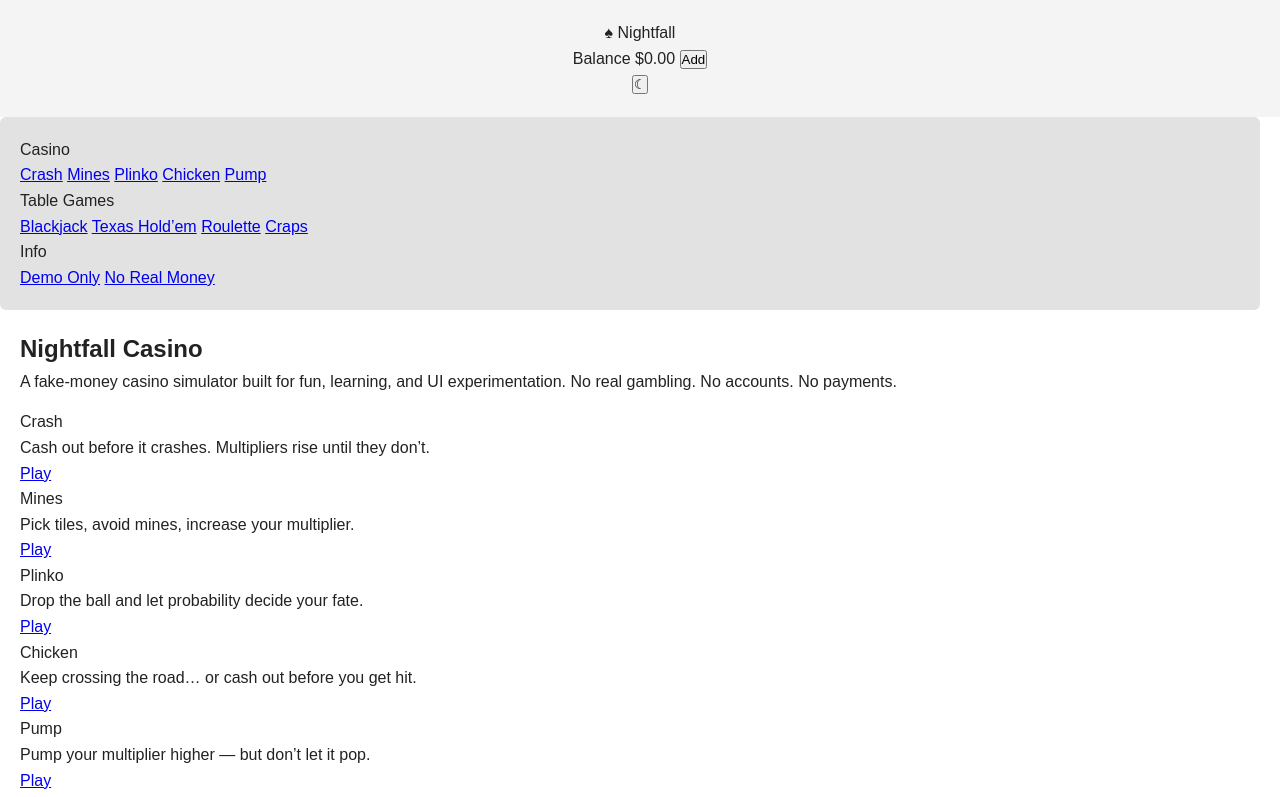
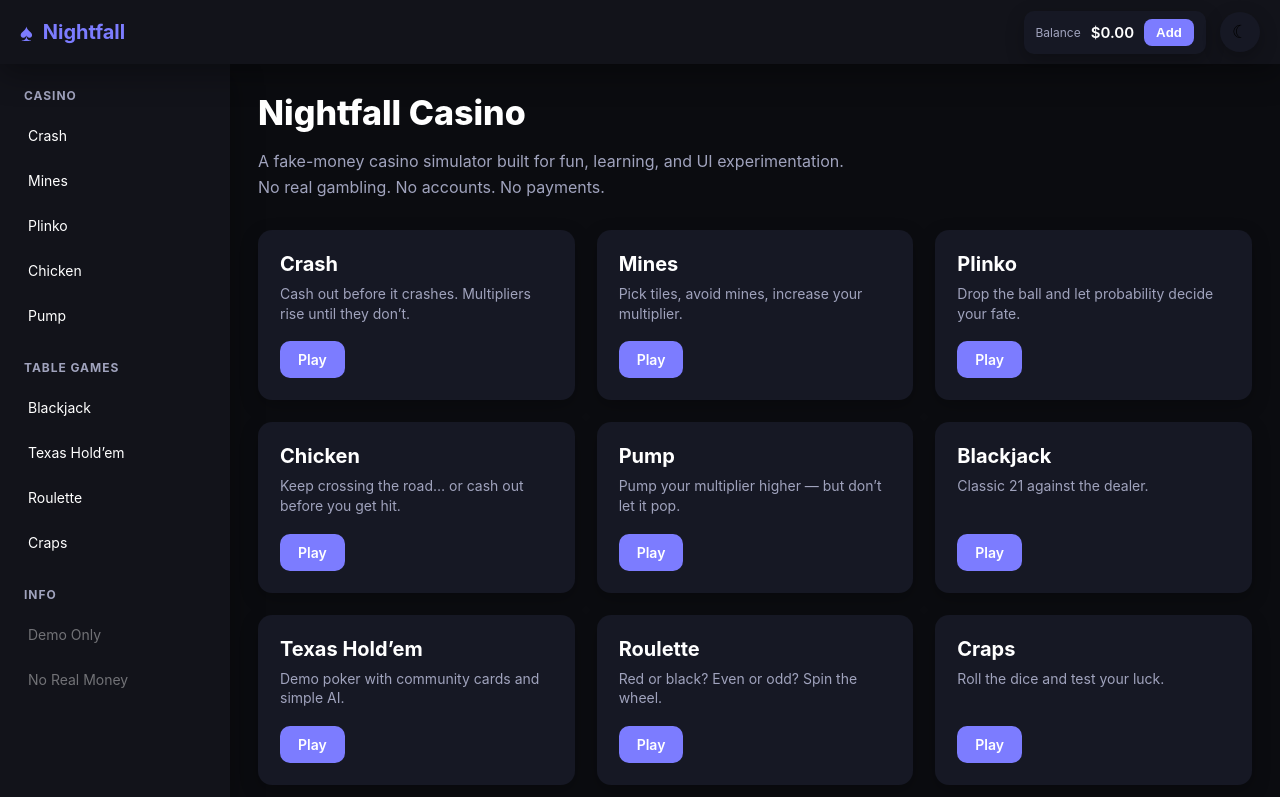
Before and after one commit to SVGlight/svglight.github.io, a plain HTML site: page index.html in a window 1280 px wide. Shown: the top 797 px of the page. Drawn offline with Linux system fonts and the light colour scheme.

Commit message:
Update style.css

```diff
--- a/style.css
+++ b/style.css
@@ -1,157 +1,358 @@
-/* Basic Reset */
+:root {
+--bg-main:#0b0c10;
+--bg-secondary:#12131a;
+--bg-card:#161824;
+--bg-hover:#1e2030;
+
+--text-main:#ffffff;
+--text-muted:#a0a3bd;
+
+--accent:#7c7cff;
+--accent-soft:#5b5fc7;
+
+--danger:#ff4d4f;
+--success:#4ade80;
+
+--border-radius:14px;
+--border-radius-sm:10px;
+
+--shadow-soft:0 10px 30px rgba(0,0,0,.35);
+--shadow-card:0 6px 18px rgba(0,0,0,.25);
+}
+
+body.light {
+--bg-main:#f3f4f8;
+--bg-secondary:#ffffff;
+--bg-card:#ffffff;
+--bg-hover:#f0f1f6;
+
+--text-main:#0b0c10;
+--text-muted:#55586f;
+
+--accent:#4f46e5;
+--accent-soft:#6366f1;
+
+--shadow-soft:0 10px 25px rgba(0,0,0,.08);
+--shadow-card:0 6px 16px rgba(0,0,0,.1);
+}
+
 * {
-  margin: 0;
-  padding: 0;
-  box-sizing: border-box;
+box-sizing:border-box;
 }
 
 body {
-  font-family: Arial, sans-serif;
-  background: #ffffff;
-  color: #222;
-  line-height: 1.6;
+margin:0;
+font-family:Inter,Segoe UI,Arial,sans-serif;
+background:var(--bg-main);
+color:var(--text-main);
+height:100vh;
+overflow:hidden;
 }
 
-header {
-  background: #f4f4f4;
-  padding: 20px;
-  text-align: center;
+#app {
+display:flex;
+flex-direction:column;
+height:100%;
 }
 
-header h1 {
-  font-size: 2em;
-  margin-bottom: 5px;
+#topbar {
+height:64px;
+display:flex;
+align-items:center;
+justify-content:space-between;
+padding:0 20px;
+background:var(--bg-secondary);
+box-shadow:var(--shadow-soft);
+z-index:5;
 }
 
-header nav a {
-  text-decoration: none;
-  color: #28a745;
-  font-weight: bold;
-  margin-right: 15px;
+.top-left {
+display:flex;
+align-items:center;
+gap:12px;
 }
 
-.container {
-  display: flex;
-  max-width: 1200px;
-  margin: 20px auto;
-  flex-wrap: wrap;
+.logo {
+display:flex;
+align-items:center;
+gap:10px;
+font-size:20px;
+font-weight:700;
+color:var(--accent);
 }
 
-aside {
-  flex: 1 1 250px;
-  background: #e2e2e2;
-  padding: 20px;
-  border-radius: 6px;
-  margin-right: 20px;
+.logo-icon {
+font-size:24px;
 }
 
-aside h2 {
-  margin-bottom: 10px;
+.top-right {
+display:flex;
+align-items:center;
+gap:14px;
 }
 
-aside ul {
-  list-style: none;
-  padding: 0;
+.wallet {
+display:flex;
+align-items:center;
+gap:10px;
+background:var(--bg-card);
+padding:8px 12px;
+border-radius:var(--border-radius-sm);
+box-shadow:var(--shadow-card);
 }
 
-aside ul li {
-  margin-bottom: 10px;
+.wallet-label {
+font-size:12px;
+color:var(--text-muted);
 }
 
-aside ul li a {
-  text-decoration: none;
-  color: #222;
-  font-weight: bold;
-  padding: 6px 10px;
-  display: block;
-  border-radius: 4px;
-  transition: background 0.2s;
+.wallet-amount {
+font-size:15px;
+font-weight:600;
 }
 
-aside ul li a:hover {
-  background: #d1d1d1;
+.wallet-add {
+background:var(--accent);
+border:none;
+color:#fff;
+padding:6px 12px;
+border-radius:8px;
+cursor:pointer;
+font-weight:600;
 }
 
-main {
-  flex: 3 1 700px;
-  padding: 20px;
-  min-width: 300px;
+.wallet-add:hover {
+background:var(--accent-soft);
 }
 
-main h2 {
-  margin-bottom: 10px;
+.theme-toggle {
+background:var(--bg-card);
+border:none;
+width:40px;
+height:40px;
+border-radius:50%;
+cursor:pointer;
+display:flex;
+align-items:center;
+justify-content:center;
+box-shadow:var(--shadow-card);
 }
 
-main p {
-  margin-bottom: 15px;
+.theme-icon {
+font-size:18px;
 }
 
-pre {
-  background: #f4f4f4;
-  padding: 10px;
-  overflow-x: auto;
-  border-left: 4px solid #333;
-  margin-bottom: 15px;
+#layout {
+flex:1;
+display:flex;
+overflow:hidden;
 }
 
-footer {
-  text-align: center;
-  padding: 15px;
-  background: #f4f4f4;
-  margin-top: 20px;
-  border-top: 1px solid #ccc;
+#sidebar {
+width:230px;
+background:var(--bg-secondary);
+box-shadow:var(--shadow-soft);
+padding:18px 14px;
+overflow-y:auto;
 }
 
-/* Next Lesson Button */
-.next-lesson {
-  margin-top: 40px;
-  text-align: right;
+.nav {
+display:flex;
+flex-direction:column;
+gap:20px;
 }
 
-.next-lesson a {
-  display: inline-block;
-  background-color: #28a745;
-  color: white;
-  text-decoration: none;
-  padding: 12px 20px;
-  border-radius: 8px;
-  font-weight: bold;
-  transition: background 0.3s;
+.nav-section {
+display:flex;
+flex-direction:column;
+gap:8px;
 }
 
-.next-lesson a:hover {
-  background-color: #218838;
+.nav-title {
+font-size:12px;
+font-weight:700;
+color:var(--text-muted);
+text-transform:uppercase;
+letter-spacing:.08em;
+padding:6px 10px;
 }
 
-.next-lesson .arrow {
-  margin-left: 10px;
-  font-weight: bold;
+.nav-link {
+padding:10px 14px;
+border-radius:10px;
+text-decoration:none;
+color:var(--text-main);
+font-size:14px;
+transition:.15s;
 }
 
-/* Responsive adjustments */
-@media (max-width: 768px) {
-  .container {
-    flex-direction: column;
-  }
-
-  aside {
-    margin-right: 0;
-    margin-bottom: 20px;
-  }
+.nav-link:hover {
+background:var(--bg-hover);
 }
 
-/* Dark Mode Example */
-body.dark-mode {
-  background: #1e1e1e;
-  color: #f4f4f4;
+.nav-link.disabled {
+opacity:.4;
+pointer-events:none;
 }
 
-body.dark-mode header,
-body.dark-mode footer {
-  background: #333;
-  color: #f4f4f4;
+#content {
+flex:1;
+overflow-y:auto;
+padding:28px;
 }
 
-body.dark-mode aside {
-  background: #2c2c2c;
+.hero {
+margin-bottom:30px;
 }
+
+.hero-text h1 {
+margin:0 0 10px 0;
+font-size:34px;
+font-weight:800;
+}
+
+.hero-text p {
+max-width:600px;
+color:var(--text-muted);
+line-height:1.6;
+}
+
+.games-grid {
+display:grid;
+grid-template-columns:repeat(auto-fill,minmax(240px,1fr));
+gap:22px;
+}
+
+.game-card {
+background:var(--bg-card);
+border-radius:var(--border-radius);
+padding:22px;
+display:flex;
+flex-direction:column;
+justify-content:space-between;
+box-shadow:var(--shadow-card);
+transition:.18s;
+}
+
+.game-card:hover {
+transform:translateY(-4px);
+background:var(--bg-hover);
+}
+
+.game-title {
+font-size:20px;
+font-weight:700;
+margin-bottom:8px;
+}
+
+.game-desc {
+font-size:14px;
+color:var(--text-muted);
+line-height:1.4;
+margin-bottom:18px;
+}
+
+.game-play {
+margin-top:auto;
+align-self:flex-start;
+background:var(--accent);
+color:#fff;
+text-decoration:none;
+padding:10px 18px;
+border-radius:10px;
+font-weight:600;
+font-size:14px;
+}
+
+.game-play:hover {
+background:var(--accent-soft);
+}
+
+.footer {
+margin-top:40px;
+padding:20px 0;
+text-align:center;
+color:var(--text-muted);
+font-size:13px;
+}
+
+.modal {
+position:fixed;
+top:0;
+left:0;
+width:100%;
+height:100%;
+background:rgba(0,0,0,.6);
+display:flex;
+align-items:center;
+justify-content:center;
+z-index:50;
+}
+
+.modal.hidden {
+display:none;
+}
+
+.modal-content {
+background:var(--bg-card);
+padding:26px;
+border-radius:var(--border-radius);
+width:320px;
+box-shadow:var(--shadow-soft);
+display:flex;
+flex-direction:column;
+gap:16px;
+}
+
+.modal-content h2 {
+margin:0;
+font-size:20px;
+}
+
+.modal-content input {
+padding:12px;
+border-radius:10px;
+border:none;
+outline:none;
+font-size:15px;
+background:var(--bg-secondary);
+color:var(--text-main);
+}
+
+.modal-actions {
+display:flex;
+gap:12px;
+justify-content:flex-end;
+}
+
+.modal-actions button {
+padding:10px 16px;
+border-radius:10px;
+border:none;
+cursor:pointer;
+font-weight:600;
+}
+
+#addBalanceConfirm {
+background:var(--success);
+color:#000;
+}
+
+#closeWalletModal {
+background:var(--danger);
+color:#fff;
+}
+
+@media (max-width:900px) {
+#sidebar {
+display:none;
+}
+
+#content {
+padding:20px;
+}
+
+.games-grid {
+grid-template-columns:repeat(auto-fill,minmax(200px,1fr));
+}
+}
```
